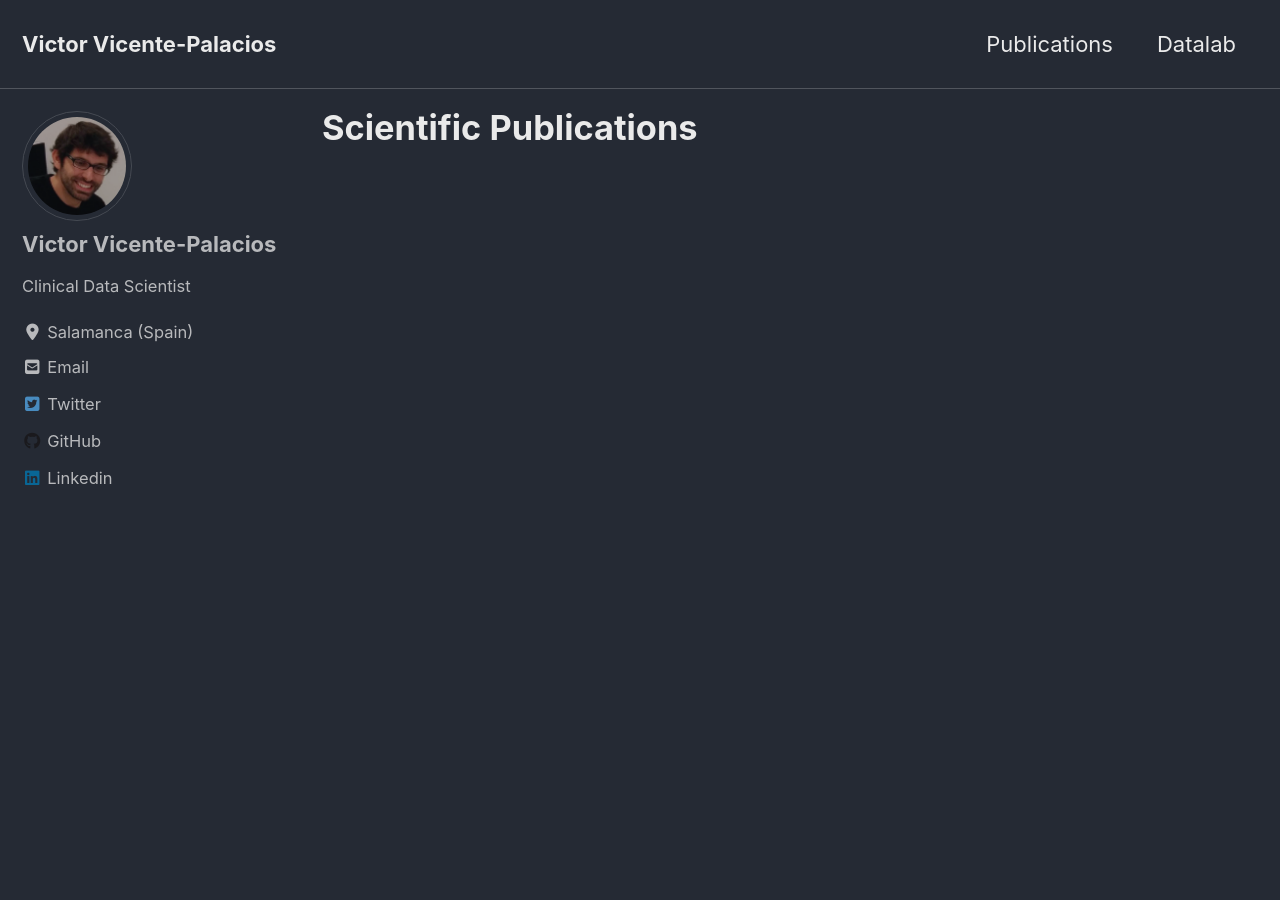
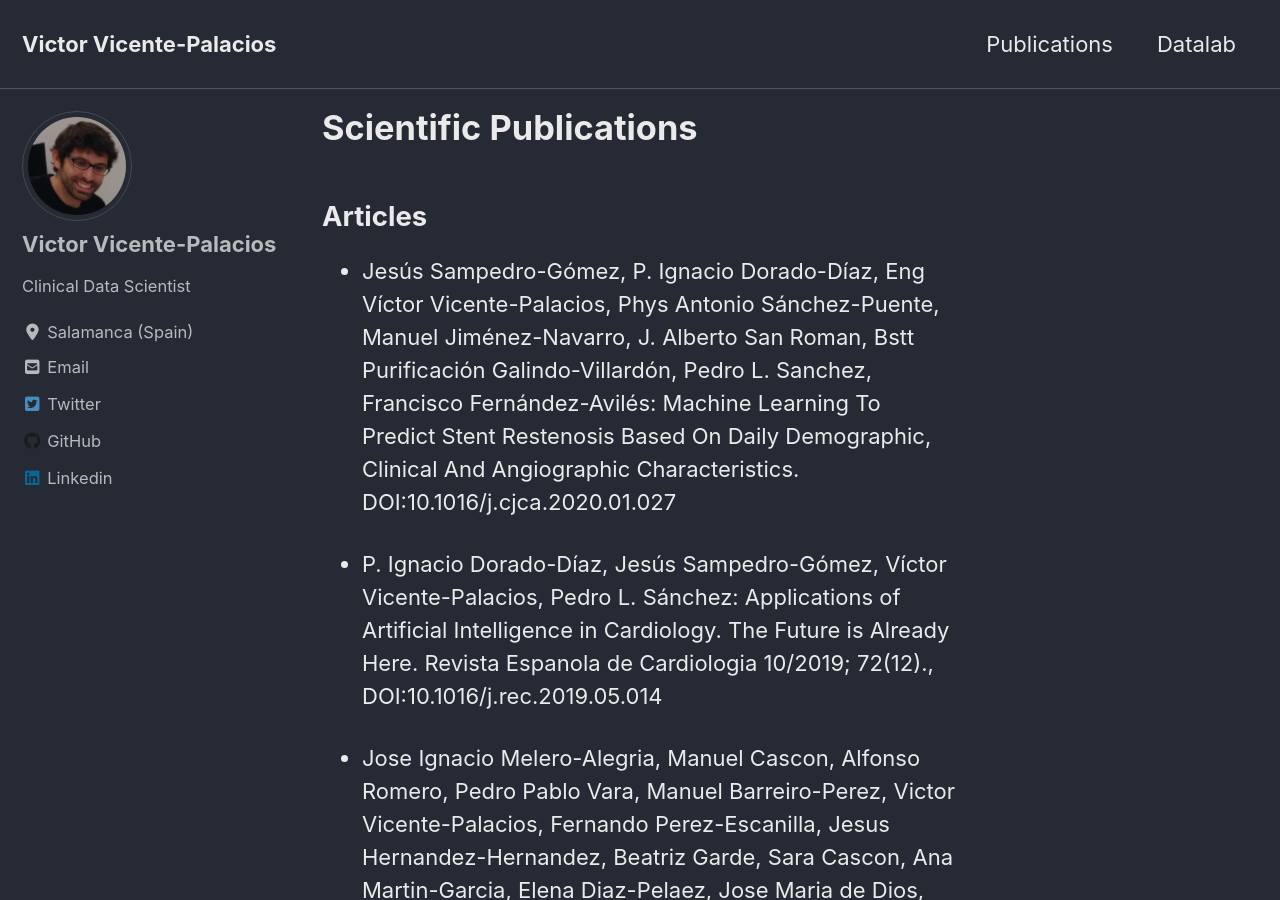
Before and after one commit to victorvicpal/victorvicpal.github.io, a Jekyll site: the page built from _pages/publications.md, in a window 1280 px wide and 900 px high. Built offline with Jekyll 4.4.1, drawn with Linux system fonts in a browser that asks for light colours; cached includes are drawn as plain includes; nearby versions of some CDN libraries; some of the changed text lies outside the part shown.

Commit message:
publications txt

```diff
--- a/_pages/publications.md
+++ b/_pages/publications.md
@@ -7,3 +7,21 @@ header:
   overlay_image:: "/images/AUSTRIA.png"
   overlay_filter: 0.5
 ---
+## Articles
+
+- Jesús Sampedro-Gómez, P. Ignacio Dorado-Díaz, Eng Víctor Vicente-Palacios, Phys Antonio Sánchez-Puente, Manuel Jiménez-Navarro, J. Alberto San Roman, Bstt Purificación Galindo-Villardón, Pedro L. Sanchez, Francisco Fernández-Avilés: Machine Learning To Predict Stent Restenosis Based On Daily Demographic, Clinical And Angiographic Characteristics. DOI:10.1016/j.cjca.2020.01.027
+
+- P. Ignacio Dorado-Díaz, Jesús Sampedro-Gómez, Víctor Vicente-Palacios, Pedro L. Sánchez: Applications of Artificial Intelligence in Cardiology. The Future is Already Here. Revista Espanola de Cardiologia 10/2019; 72(12)., DOI:10.1016/j.rec.2019.05.014
+
+- Jose Ignacio Melero-Alegria, Manuel Cascon, Alfonso Romero, Pedro Pablo Vara, Manuel Barreiro-Perez, Victor Vicente-Palacios, Fernando Perez-Escanilla, Jesus Hernandez-Hernandez, Beatriz Garde, Sara Cascon, Ana Martin-Garcia, Elena Diaz-Pelaez, Jose Maria de Dios, Aitor Uribarri, Javier Jimenez-Candil, Ignacio Cruz-Gonzalez, Baltasara Blazquez, Jose Manuel Hernandez, Clara Sanchez-Pablo, Inmaculada Santolino, Maria Concepcion Ledesma, Paz Muriel, P Ignacio Dorado-Diaz, Pedro L Sanchez: SALMANTICOR study. Rationale and design of a population-based study to identify structural heart disease abnormalities: A spatial and machine learning analysis. BMJ Open 02/2019; 9(2):e024605., DOI:10.1136/bmjopen-2018-024605
+
+- A. C. Iñigo, Jacinta Garcia-Talegon, Victor Vicente-Palacios, S. Vicente-Tavera: Canonical Biplot as a tool to detect microclimates in the inner and outer parts of El Salvador Church in Seville, Spain. Measurement 12/2018; 136:745-760., DOI:10.1016/j.measurement.2018.12.085
+Víctor Vicente-Palacios, Adolfo C. Iñigo, Jacinta Garcia-Talegon: Multivariate Gaussian Subspatial Regression (MGSR) applied to predict the effect of Phosphate Crystallization aging on the color in Silicious Conglomerates. Color Research & Application 06/2017; 42(4):1-12., DOI:10.1002/col.22142
+
+- M. Inmaculada González-Martín, Victor Vicente Palacios, Isabel Revilla, Ana M. Vivar-Quintana, Jose Miguel Hernández Hierro: Discrimination between cheeses made from cow’s, ewe’s and goat’s milk from unsaturated fatty acids and use of the canonical biplot method. Journal of Food Composition and Analysis 12/2016; 56., DOI:10.1016/j.jfca.2016.12.005
+Jacinta Garcia-Talegon, Adolfo C. Iñigo, Victor Vicente-Palacios: A laboratory simulation of desalting on calcareous building stone with wet sepiolite.. Environmental Earth Sciences 05/2016; 43.
+
+## Conference Proceedings
+- jean carlos nuñez garcía, Antonio Sanchez-Puente, Jesús Manuel Sampedro Gómez, Victor Vicente-Palacios, P. Ignacio Dorado-Díaz, Juan Carlos Castro Garay, David González Calle, Marta Alonso Fernández de Gatta, Javier Jiménez Candil, Jendri Manuel Pérez Perozo, Fabián Blanco Fernández, Milena Antúnez Ballesteros, Mónica García Monsalvo, Pedro L Sanchez: Inteligencia Artificial frente a estadística clásica en la predicción de cardioversión espontánea, farmacológica, eléctrica y recurrencia de fibrilación auricular.. Inteligencia Artificial frente a estadística clásica en la predicción de cardioversión espontánea, farmacológica, eléctrica y recurrencia de fibrilación auricular, Barcelona, Spain; 10/2019
+
+- Víctor Vicente-Palacios, Claudia de Molina, José Luis Rodríguez, Alfredo Redondo, Javier Sánchez-González, Paula Montesinos: Coronary Artery Segmentation using LadderNet, EUSOMII ANNUAL MEETING, Valencia, Spain; 10/2019
```
